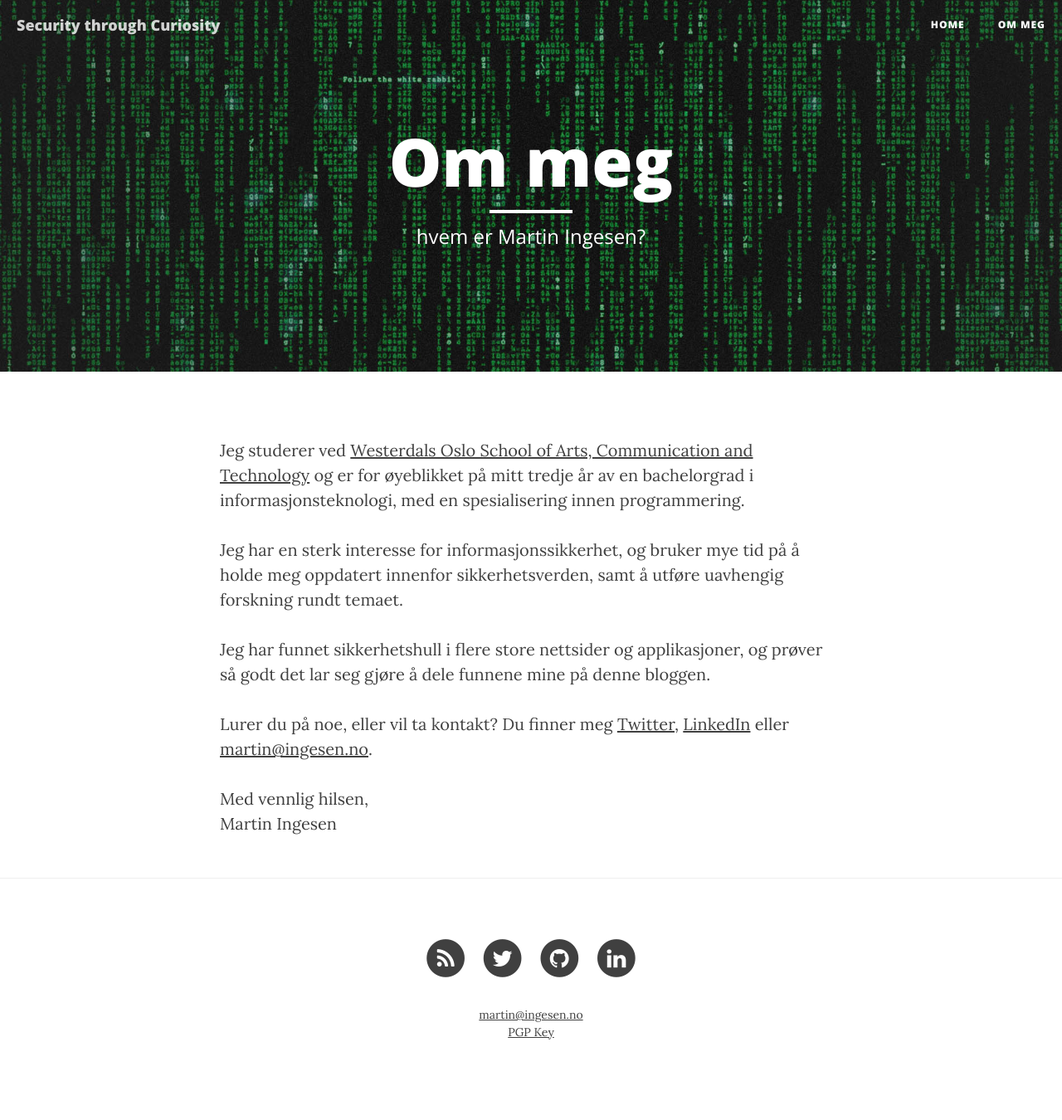
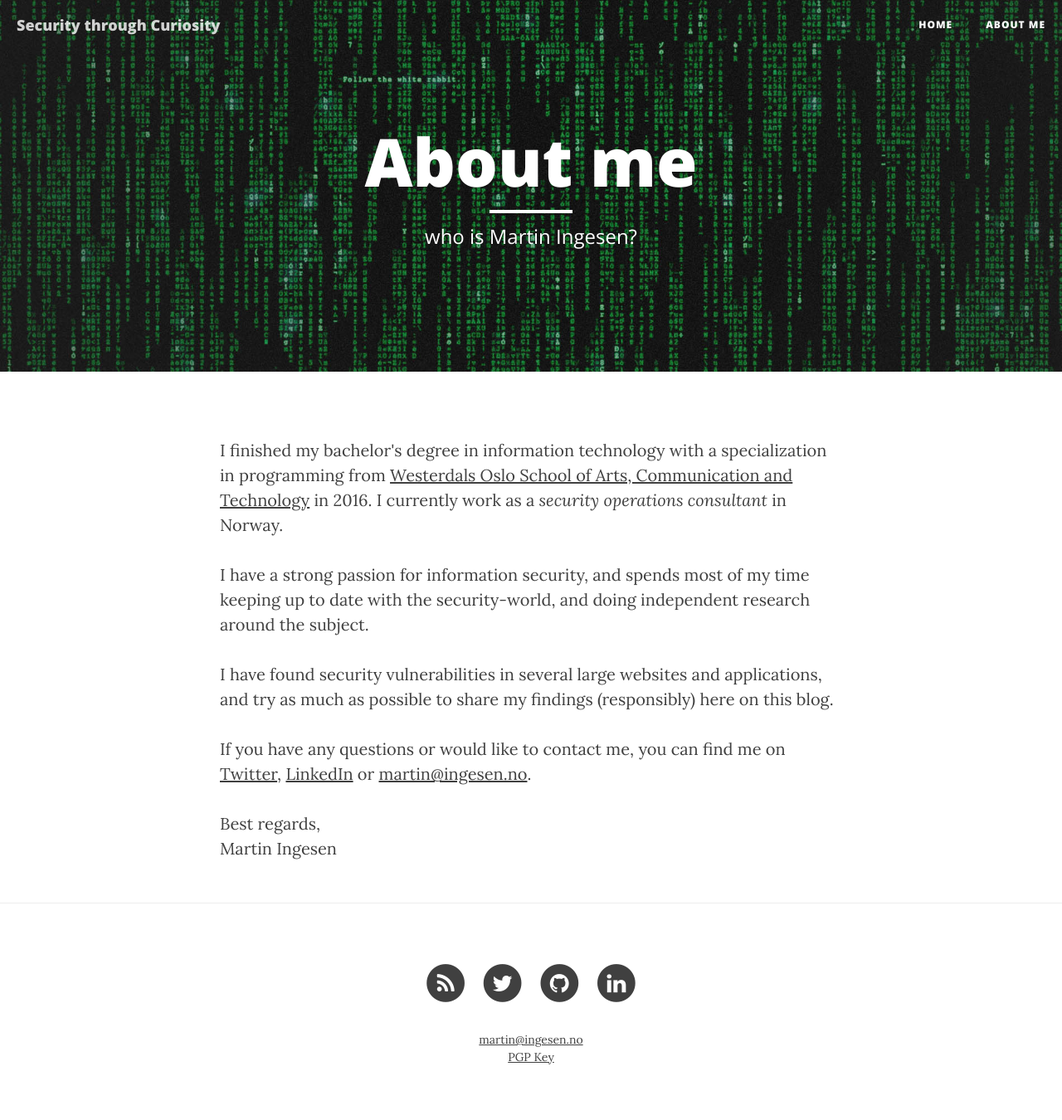
Before and after one commit to MartinIngesen/martiningesen.github.io, a Jekyll site: the page built from about.html, in a window 1280 px wide. Shown: the whole page at 83% size. Built offline with Jekyll 4.4.1, drawn with Linux system fonts in a browser that asks for light colours; nearby versions of some CDN libraries; before the commit the page ends 1320 px from its top, so only the background shows below that.

Commit message:
Added new blogpost

```diff
--- /dev/null
+++ b/Gemfile
@@ -0,0 +1,6 @@
+source 'https://rubygems.org'
+
+gem 'wdm', '>= 0.1.0' if Gem.win_platform?
+gem 'kramdown'
+gem 'jekyll-watch'
+gem 'jekyll-paginate'
--- a/_config.yml
+++ b/_config.yml
@@ -17,3 +17,4 @@ highlighter: pygments
 permalink: pretty
 paginate: 10
 exclude: ["less","node_modules","Gruntfile.js","package.json","README.md"]
+gems: ["jekyll-paginate"]
--- a/_layouts/post.html
+++ b/_layouts/post.html
@@ -28,9 +28,9 @@ layout: default
 				{{ content }}
 
                 <hr>
-                <p>Hvis du likte denne posten kan du
-                <a href="https://twitter.com/intent/tweet?url={{ site.url }}{{ page.url }}&text={{ page.title }}&via={{site.twitter_username}}" target="_blank"> dele den med dine følgere</a>
-                eller <a href="https://twitter.com/{{site.twitter_username}}">følge meg på Twitter</a>!
+                <p>If you liked this post, you can
+                <a href="https://twitter.com/intent/tweet?url={{ site.url }}{{ page.url }}&text={{ page.title }}&via={{site.twitter_username}}" target="_blank"> share it with your followers</a>
+                or <a href="https://twitter.com/{{site.twitter_username}}">follow me on Twitter</a>!
 
               </p>
 
--- a/about.html
+++ b/about.html
@@ -1,18 +1,19 @@
 ---
 layout: page
-title: "Om meg"
-description: "hvem er Martin Ingesen?"
+title: "About me"
+description: "who is Martin Ingesen?"
 header-img: "img/home-bg.jpg"
 ---
 
-<p>Jeg studerer ved <a href="http://westerdals.no">Westerdals Oslo School of Arts, Communication and Technology</a> og er for øyeblikket på mitt tredje år av en bachelorgrad i informasjonsteknologi, med en spesialisering innen programmering.</p>
-<p>Jeg har en sterk interesse for informasjonssikkerhet, og bruker mye tid på å holde meg oppdatert innenfor sikkerhetsverden, samt å utføre uavhengig forskning rundt temaet.</p>
+<p>I finished my bachelor's degree in information technology with a specialization in programming from <a href="http://westerdals.no">Westerdals Oslo School of Arts, Communication and Technology</a> in 2016. I currently work as a <i>security operations consultant</i> in Norway.</p>
 <p>
-  Jeg har funnet sikkerhetshull i flere store nettsider og applikasjoner, og prøver så godt det lar seg gjøre å dele funnene mine på denne bloggen.
+  I have a strong passion for information security, and spends most of my time keeping up to date with the security-world, and doing independent research around the subject.</p>
+<p>
+  I have found security vulnerabilities in several large websites and applications, and try as much as possible to share my findings (responsibly) here on this blog.
 </p>
 <p>
-  Lurer du på noe, eller vil ta kontakt? Du finner meg <a href="https://twitter.com/Mrtn9">Twitter</a>, <a href="{{site.linkedin_username}}">LinkedIn</a> eller <a href="mailto:{{site.email}}">martin@ingesen.no</a>.
+  If you have any questions or would like to contact me, you can find me on <a href="https://twitter.com/Mrtn9">Twitter</a>, <a href="{{site.linkedin_username}}">LinkedIn</a> or <a href="mailto:{{site.email}}">martin@ingesen.no</a>.
 </p>
 <p>
-  Med vennlig hilsen,<br> Martin Ingesen
+  Best regards,<br> Martin Ingesen
 </p>
```
Also changed, not shown: _posts/2016-06-28-extending-foremost-to-recover-custom-files.md (added, +82 -0 lines), Gemfile.lock (added), img/post-bg-hexdump.jpg (added).
